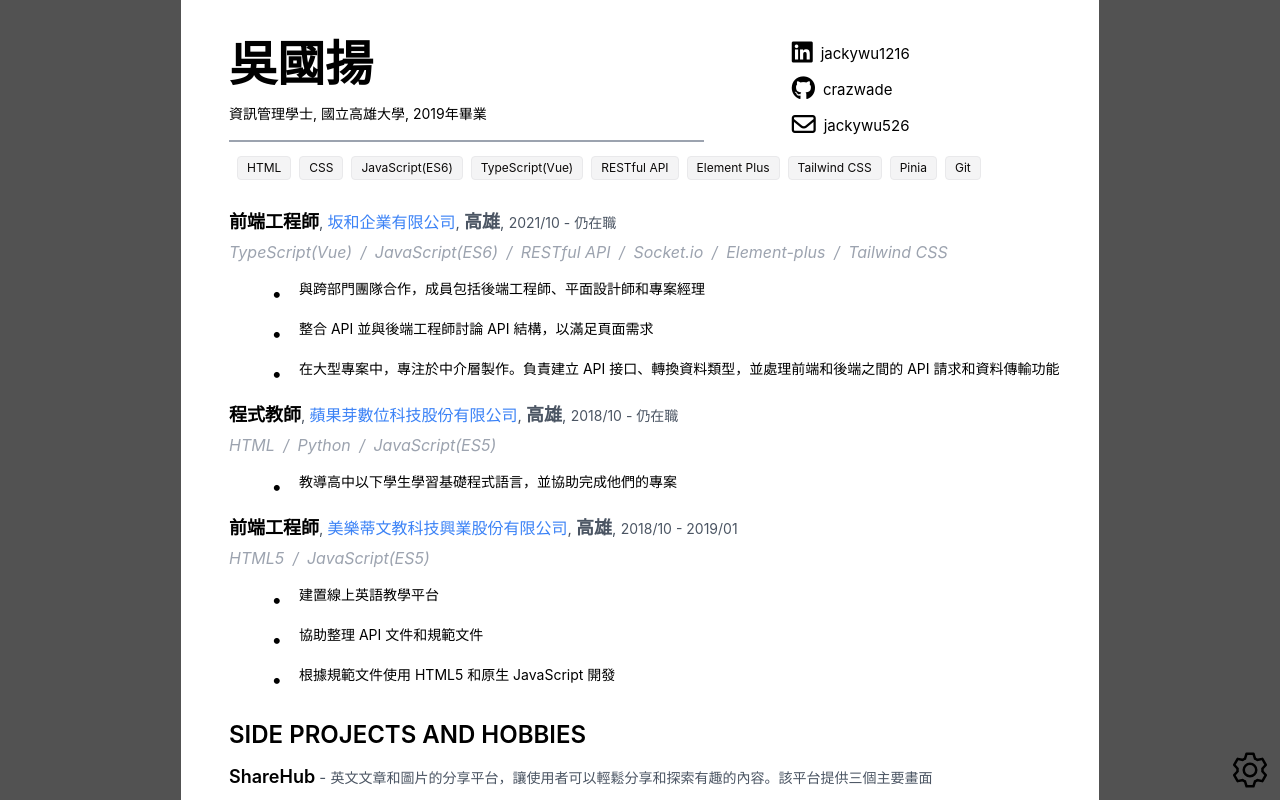
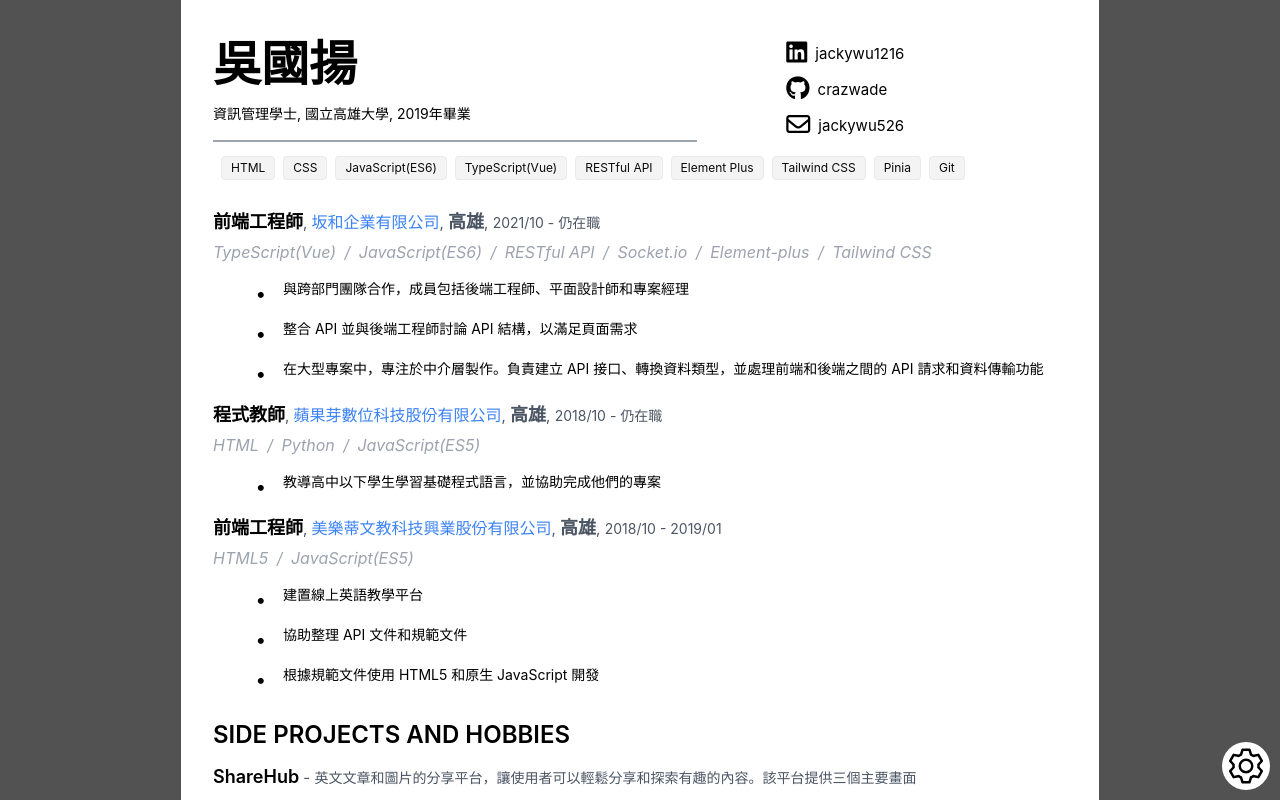
Before and after one commit to crazwade/profile, a Vue app: page / in a window 1280 px wide. Built offline with nearby package versions, Linux system fonts and the light colour scheme.

Commit message:
feat: 調整 Setting設定按鈕 / 調整 主頁面 pading

```diff
--- a/src/App.vue
+++ b/src/App.vue
@@ -1,6 +1,6 @@
 <template>
   <div class="flex justify-center items-center h-screen bg-neutral-600">
-    <div class=" relative max-w-[918px] h-full bg-white overflow-y-scroll p-8 pl-12 text-black">
+    <div class=" relative max-w-[918px] h-full bg-white overflow-y-scroll p-8 text-black">
       <MainContent
         ref="MainContentRef"
       />
--- a/src/view/ControlArea/ControlArea.vue
+++ b/src/view/ControlArea/ControlArea.vue
@@ -1,6 +1,6 @@
 <template>
   <div
-    class="controlBtn fixed bottom-[10px] right-[10px] cursor-pointer transition-transform hover:scale-110"
+    class="controlBtn fixed bottom-[10px] right-[10px] cursor-pointer transition-transform hover:scale-110 bg-white rounded-[50%] p-1"
     @click="dialogVisible = true"
   >
     <el-icon
```
